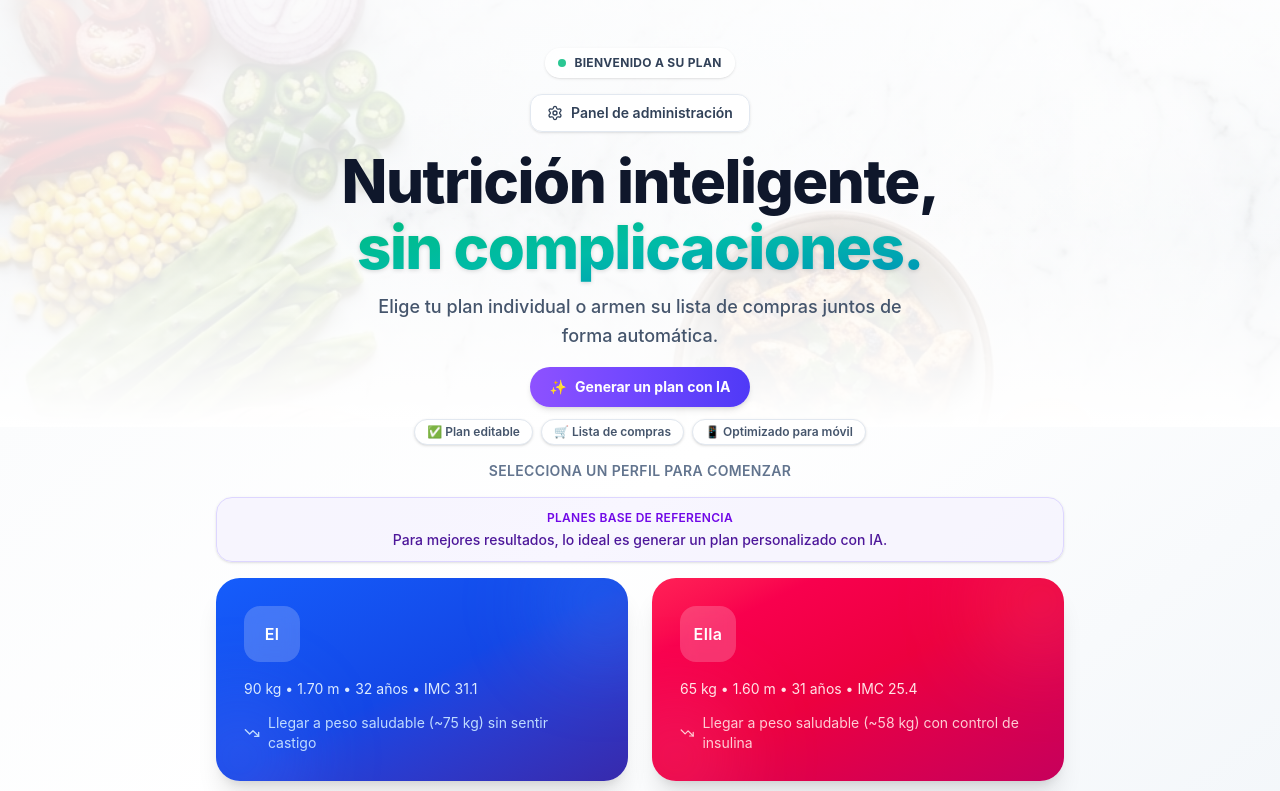
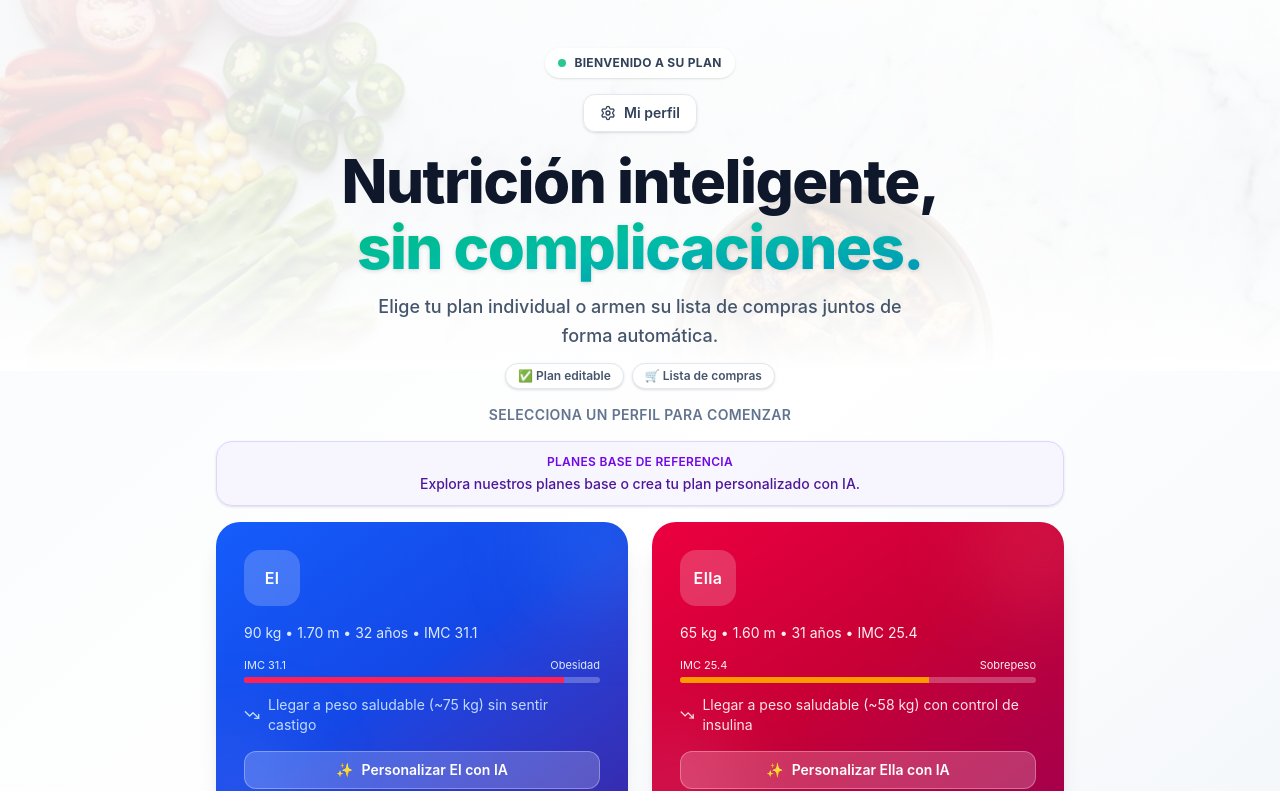
Before and after one commit to VtorErick/PlanNutricional, a React (Vite) app: page / in a window 1280 px wide. Shown: the top 791 px of the page. Built offline with nearby package versions, Linux system fonts and the light colour scheme.

Commit message:
Mejora home: estado dinámico, CTA por perfil y accesibilidad

```diff
--- a/src/App.tsx
+++ b/src/App.tsx
@@ -258,6 +258,23 @@ export default function App() {
   const [lastGeneratedData, setLastGeneratedData] = useState<any>(null); // Para descarga de JSON
 
   const [showAdmin, setShowAdmin] = useState(false);
+  const hasCustomPlan = dataVersions.vo === 'custom' || dataVersions.va === 'custom';
+
+  const getImcData = (perfilText: string) => {
+    const match = perfilText.match(/IMC\s*([\d.]+)/i);
+    const imc = match ? Number(match[1]) : null;
+    if (!imc || Number.isNaN(imc)) return null;
+
+    const status = imc < 18.5
+      ? { label: 'Bajo', color: 'bg-sky-500', pct: 15 }
+      : imc < 25
+      ? { label: 'Saludable', color: 'bg-emerald-500', pct: 45 }
+      : imc < 30
+      ? { label: 'Sobrepeso', color: 'bg-amber-500', pct: 70 }
+      : { label: 'Obesidad', color: 'bg-rose-500', pct: 90 };
+
+    return { imc, ...status };
+  };
   const [geminiApiKey, setGeminiApiKey] = useState(() => {
     try {
       // Intentar leer desde localStorage primero, luego desde .env
@@ -934,7 +951,7 @@ export default function App() {
                   className="inline-flex items-center gap-2 px-4 py-2 rounded-xl bg-white/90 backdrop-blur border border-slate-200 text-slate-700 font-semibold text-sm shadow-sm hover:shadow-md transition-all active:scale-95"
                 >
                   <Settings className="w-4 h-4" />
-                  <span>Panel de administración</span>
+                  <span>Mi perfil</span>
                 </button>
               </div>
               <h1 className="text-3xl md:text-5xl lg:text-6xl font-extrabold text-slate-900 mb-3 tracking-tight leading-[1.1]">
@@ -946,15 +963,6 @@ export default function App() {
               <p className="text-sm md:text-lg text-slate-600 max-w-xl mx-auto font-medium leading-relaxed">
                 Elige tu plan individual o armen su lista de compras juntos de forma automática.
               </p>
-              <div className="mt-4">
-                <button
-                  onClick={() => setShowQuestionnaire(true)}
-                  className="inline-flex items-center gap-2 px-5 py-2.5 rounded-full bg-gradient-to-r from-violet-500 to-indigo-600 text-white font-bold text-sm shadow-md hover:shadow-lg hover:from-violet-400 hover:to-indigo-500 transition-all active:scale-95"
-                >
-                  <span>✨</span>
-                  <span>Generar un plan con IA</span>
-                </button>
-              </div>
             </motion.div>
           </div>
         </div>
@@ -963,17 +971,24 @@ export default function App() {
           <div className="flex flex-wrap items-center justify-center gap-2 mb-4">
             <span className="px-3 py-1 rounded-full text-xs font-semibold bg-white border border-slate-200 text-slate-600 shadow-sm">✅ Plan editable</span>
             <span className="px-3 py-1 rounded-full text-xs font-semibold bg-white border border-slate-200 text-slate-600 shadow-sm">🛒 Lista de compras</span>
-            <span className="px-3 py-1 rounded-full text-xs font-semibold bg-white border border-slate-200 text-slate-600 shadow-sm">📱 Optimizado para móvil</span>
           </div>
           <div className="mb-3 sm:mb-4 text-center">
             <p className="text-xs sm:text-sm text-slate-500 font-semibold tracking-wide uppercase">Selecciona un perfil para comenzar</p>
           </div>
-          <div className="mb-4 rounded-2xl border border-violet-200 bg-violet-50/70 px-3 py-2.5 sm:px-4 sm:py-3 text-center shadow-sm">
-            <p className="text-[11px] sm:text-xs font-semibold text-violet-700 uppercase tracking-wide">Planes base de referencia</p>
-            <p className="text-xs sm:text-sm text-violet-900 font-medium leading-snug mt-1">
-              Para mejores resultados, lo ideal es generar un plan personalizado con IA.
-            </p>
-          </div>
+          {hasCustomPlan ? (
+            <div className="mb-4 rounded-2xl border border-emerald-200 bg-emerald-50/80 px-3 py-2.5 sm:px-4 sm:py-3 text-center shadow-sm">
+              <p className="text-xs sm:text-sm text-emerald-800 font-semibold leading-snug">
+                ✅ Tu nutrición inteligente está lista. Plan personalizado generado con éxito.
+              </p>
+            </div>
+          ) : (
+            <div className="mb-4 rounded-2xl border border-violet-200 bg-violet-50/70 px-3 py-2.5 sm:px-4 sm:py-3 text-center shadow-sm">
+              <p className="text-[11px] sm:text-xs font-semibold text-violet-700 uppercase tracking-wide">Planes base de referencia</p>
+              <p className="text-xs sm:text-sm text-violet-900 font-medium leading-snug mt-1">
+                Explora nuestros planes base o crea tu plan personalizado con IA.
+              </p>
+            </div>
+          )}
           <div className="grid grid-cols-2 gap-3 sm:gap-4 md:gap-6 items-stretch">
             <motion.button
               initial={{ opacity: 0, x: -30 }} animate={{ opacity: 1, x: 0 }} transition={{ type: "spring", stiffness: 400, damping: 30, delay: 0.1 }}
@@ -988,9 +1003,35 @@ export default function App() {
                   <span className="text-sm sm:text-base font-semibold tracking-wide text-white">El</span>
                 </div>
                 <p className="text-blue-100 text-sm mb-3 leading-relaxed">{perfilesData.vo.perfil}</p>
+                {getImcData(perfilesData.vo.perfil) && (
+                  <div className="mb-3">
+                    <div className="flex items-center justify-between text-[11px] text-blue-100 mb-1">
+                      <span>IMC {getImcData(perfilesData.vo.perfil)?.imc}</span>
+                      <span>{getImcData(perfilesData.vo.perfil)?.label}</span>
+                    </div>
+                    <div className="h-1.5 rounded-full bg-white/25 overflow-hidden">
+                      <div
+                        className={`h-full ${getImcData(perfilesData.vo.perfil)?.color}`}
+                        style={{ width: `${getImcData(perfilesData.vo.perfil)?.pct}%` }}
+                      />
+                    </div>
+                  </div>
+                )}
                 <div className="flex items-center gap-2 text-blue-200 text-xs sm:text-sm mt-auto">
                   <TrendingDown className="w-4 h-4" /><span>{perfilesData.vo.meta}</span>
                 </div>
+                <button
+                  type="button"
+                  onClick={(e) => {
+                    e.stopPropagation();
+                    setQuestionnaireTargetProfile('vo');
+                    setShowQuestionnaire(true);
+                  }}
+                  className="mt-4 inline-flex items-center justify-center gap-2 w-full px-3 py-2 rounded-xl bg-white/20 hover:bg-white/30 text-white text-xs sm:text-sm font-semibold border border-white/30 transition-colors"
+                >
+                  <span>✨</span>
+                  <span>Personalizar El con IA</span>
+                </button>
               </div>
             </motion.button>
 
@@ -998,7 +1039,7 @@ export default function App() {
               initial={{ opacity: 0, x: 30 }} animate={{ opacity: 1, x: 0 }} transition={{ type: "spring", stiffness: 400, damping: 30, delay: 0.15 }}
               whileHover={{ scale: 1.02 }} whileTap={{ scale: 0.98 }}
               onClick={() => { setPerfilActivo('va'); setDiaActivo('Lunes'); setTab('plan'); }}
-              className="h-full text-left group relative overflow-hidden rounded-3xl bg-gradient-to-br from-rose-500 via-rose-600 to-pink-700 p-4 sm:p-5 md:p-7 shadow-xl hover:shadow-2xl transition-shadow cursor-pointer border-0"
+              className="h-full text-left group relative overflow-hidden rounded-3xl bg-gradient-to-br from-rose-600 via-rose-700 to-pink-800 p-4 sm:p-5 md:p-7 shadow-xl hover:shadow-2xl transition-shadow cursor-pointer border-0"
             >
               <div className="absolute -top-10 -right-10 w-32 h-32 bg-rose-400/20 rounded-full blur-2xl" />
               <div className="absolute -bottom-10 -left-10 w-32 h-32 bg-pink-400/20 rounded-full blur-2xl" />
@@ -1006,10 +1047,36 @@ export default function App() {
                 <div className="w-12 h-12 sm:w-14 sm:h-14 rounded-2xl bg-white/20 backdrop-blur flex items-center justify-center mb-4">
                   <span className="text-sm sm:text-base font-semibold tracking-wide text-white">Ella</span>
                 </div>
-                <p className="text-rose-100 text-sm mb-3 leading-relaxed">{perfilesData.va.perfil}</p>
-                <div className="flex items-center gap-2 text-rose-200 text-xs sm:text-sm mt-auto">
+                <p className="text-rose-50 text-sm mb-3 leading-relaxed">{perfilesData.va.perfil}</p>
+                {getImcData(perfilesData.va.perfil) && (
+                  <div className="mb-3">
+                    <div className="flex items-center justify-between text-[11px] text-rose-50 mb-1">
+                      <span>IMC {getImcData(perfilesData.va.perfil)?.imc}</span>
+                      <span>{getImcData(perfilesData.va.perfil)?.label}</span>
+                    </div>
+                    <div className="h-1.5 rounded-full bg-white/25 overflow-hidden">
+                      <div
+                        className={`h-full ${getImcData(perfilesData.va.perfil)?.color}`}
+                        style={{ width: `${getImcData(perfilesData.va.perfil)?.pct}%` }}
+                      />
+                    </div>
+                  </div>
+                )}
+                <div className="flex items-center gap-2 text-rose-100 text-xs sm:text-sm mt-auto">
                   <TrendingDown className="w-4 h-4" /><span>{perfilesData.va.meta}</span>
                 </div>
+                <button
+                  type="button"
+                  onClick={(e) => {
+                    e.stopPropagation();
+                    setQuestionnaireTargetProfile('va');
+                    setShowQuestionnaire(true);
+                  }}
+                  className="mt-4 inline-flex items-center justify-center gap-2 w-full px-3 py-2 rounded-xl bg-white/20 hover:bg-white/30 text-white text-xs sm:text-sm font-semibold border border-white/30 transition-colors"
+                >
+                  <span>✨</span>
+                  <span>Personalizar Ella con IA</span>
+                </button>
               </div>
             </motion.button>
 
@@ -1030,6 +1097,18 @@ export default function App() {
                     Ve y selecciona platillos de ambos perfiles en una sola vista para organizar comidas y compras fácilmente.
                   </p>
                 </div>
+                <button
+                  type="button"
+                  onClick={(e) => {
+                    e.stopPropagation();
+                    setQuestionnaireTargetProfile('ambos');
+                    setShowQuestionnaire(true);
+                  }}
+                  className="mt-4 inline-flex items-center justify-center gap-2 w-full px-3 py-2 rounded-xl bg-white/20 hover:bg-white/30 text-white text-xs sm:text-sm font-semibold border border-white/30 transition-colors"
+                >
+                  <span>✨</span>
+                  <span>Personalizar ambos con IA</span>
+                </button>
               </div>
             </motion.button>
           </div>
```
